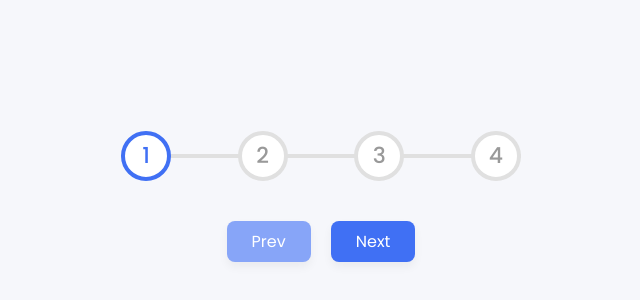
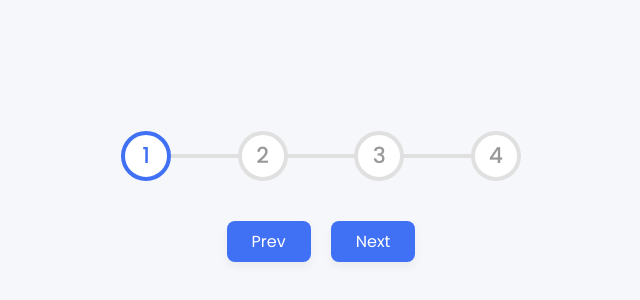
Before and after one commit to heirosdule/progressbar, a plain HTML site: page index.html in a window 1280 px wide. Shown: the part 204-504 px from the top of the page, without its empty margins (319-959 px from the left). Drawn offline with Linux system fonts and the light colour scheme.

Commit message:
Update index.html

```diff
--- a/index.html
+++ b/index.html
@@ -21,7 +21,7 @@
         </div>
       </div>
       <div class="buttons">
-        <button id="prev" disabled>Prev</button>
+        <button id="prev" enabled>Prev</button>
         <button id="next">Next</button>
       </div>
     </div>
```
